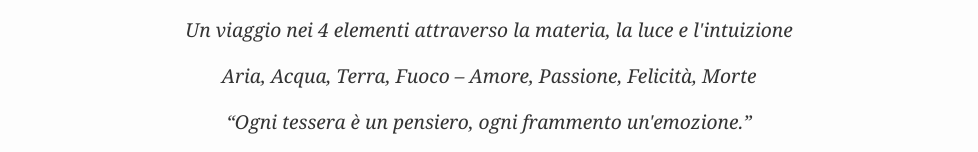
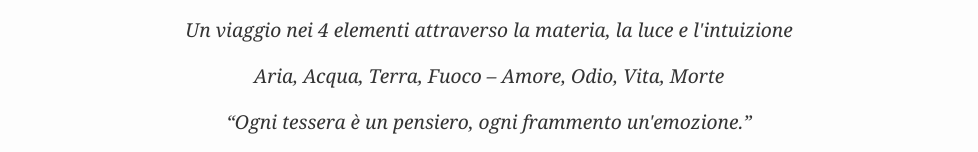
Before and after one commit to MarcelloMantinoMosaici/MarcelloMantinoMosaici.github.io, a plain HTML site: page index.html in a window 1280 px wide. Shown: the part 147-299 px from the top of the page, without its empty margins (151-1129 px from the left). Drawn offline with Linux system fonts and the light colour scheme.

Commit message:
Update index.html

```diff
--- a/index.html
+++ b/index.html
@@ -22,7 +22,7 @@
   <header>
     <h1>Marcello Mantino – Mosaici Contemporanei</h1>
     <p>Un viaggio nei 4 elementi attraverso la materia, la luce e l'intuizione</p>
-    <p>Aria, Acqua, Terra, Fuoco – Amore, Passione, Felicità, Morte</p>
+    <p>Aria, Acqua, Terra, Fuoco – Amore, Odio, Vita, Morte</p>
     <p><em>“Ogni tessera è un pensiero, ogni frammento un'emozione.”</em></p>
     <p><em>Le mie opere nascono dal desiderio di unire tecnica, materia e sentimento.</em></p>
     <P><strong>Testo critico a cura della Prof.ssa Concetta Tarsia - Storico Critico d'arte</strong></p>
```
